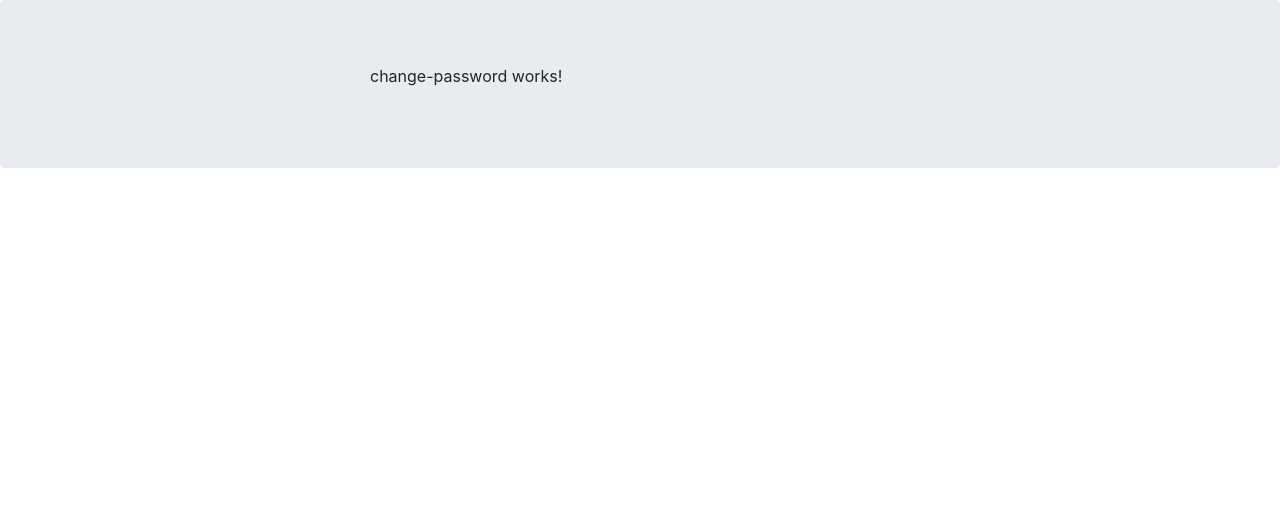
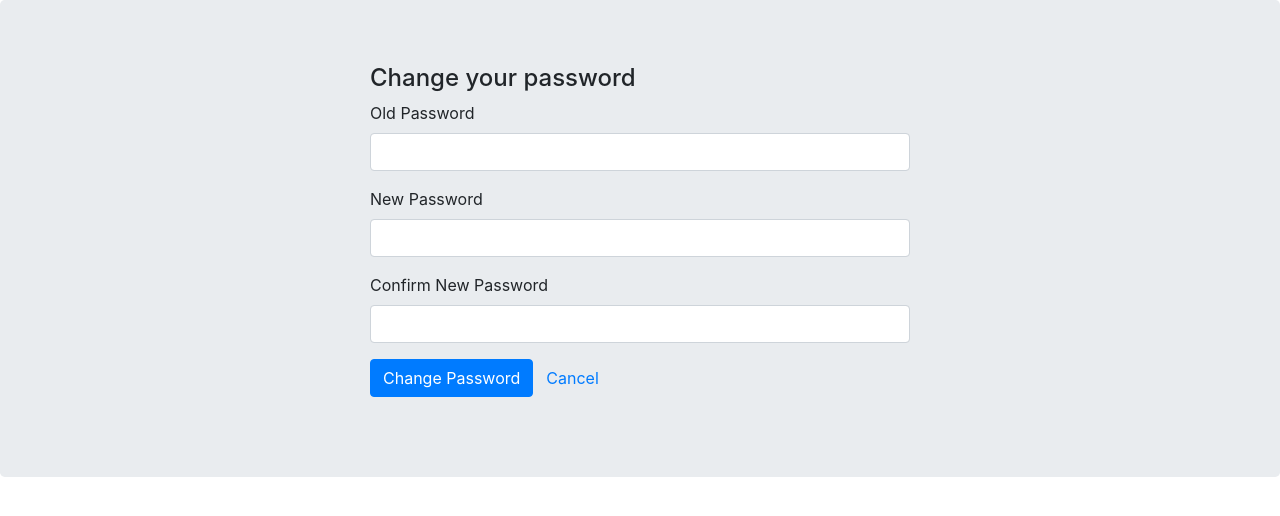
Before and after one commit to michaelBielang/angular-socketIO-chat, an Angular app: page /change-password in a window 1280 px wide. Shown: the top 516 px of the page. Built offline with nearby package versions, Linux system fonts and the light colour scheme; no server answers.

Commit message:
added form

```diff
--- a/src/app/component/change-password/change-password.component.html
+++ b/src/app/component/change-password/change-password.component.html
@@ -1,3 +1,33 @@
-<p>
-  change-password works!
-</p>
+<h4>Change your password</h4>
+<form [formGroup]="newPasswordForm" (ngSubmit)="onSubmit()">
+  <div class="form-group">
+    <label>Old Password</label>
+    <input type="password" formControlName="oldPassword" class="form-control"
+           [ngClass]="{ 'is-invalid': submitted && f.password.errors }"/>
+    <div *ngIf="submitted && f.password.errors" class="invalid-feedback">
+      <div *ngIf="f.password.errors.required">Please enter your old password</div>
+    </div>
+  </div>
+  <div class="form-group">
+    <label>New Password</label>
+    <input type="text" formControlName="newPassword" class="form-control"
+           [ngClass]="{ 'is-invalid': submitted && f.userName.errors }"/>
+    <div *ngIf="submitted && f.userName.errors" class="invalid-feedback">
+      <div *ngIf="f.userName.errors.required">A new password is required</div>
+      <div *ngIf="f.password.errors.minlength">Password must be at least 6 characters</div>
+    </div>
+  </div>
+  <div class="form-group">
+    <label>Confirm New Password</label>
+    <input type="text" formControlName="newPasswordConfirm" class="form-control"
+           [ngClass]="{ 'is-invalid': submitted && f.userName.errors }"/>
+    <div *ngIf="submitted && f.userName.errors" class="invalid-feedback">
+      <div *ngIf="f.userName.errors.required">Please confirm your new password</div>
+    </div>
+  </div>
+
+  <div class="form-group">
+    <button [disabled]="loading" class="btn btn-primary">Change Password</button>
+    <a [routerLink]="['/login']" class="btn btn-link">Cancel</a>
+  </div>
+</form>
--- a/src/app/component/change-password/change-password.component.ts
+++ b/src/app/component/change-password/change-password.component.ts
@@ -1,4 +1,7 @@
 import { Component, OnInit } from '@angular/core';
+import {FormBuilder, FormGroup, Validators} from '@angular/forms';
+import {SocketService} from '../../services/socketService/socket-service.service';
+
 
 @Component({
   selector: 'app-change-password',
@@ -7,9 +10,25 @@ import { Component, OnInit } from '@angular/core';
 })
 export class ChangePasswordComponent implements OnInit {
 
-  constructor() { }
+  newPasswordForm: FormGroup;
+
+
+  constructor(private formBuilder: FormBuilder, private socketService: SocketService) { }
 
   ngOnInit() {
+    this.newPasswordForm = this.formBuilder.group({
+      oldPassword: ['', Validators.required],
+      newPassword: ['', [Validators.required, Validators.minLength(6)]],
+      newPasswordConfirm: ['', [Validators.required]]
+    });
+  }
+
+  get f() {
+    return this.registerForm.controls;
+  }
+
+  onSubmit() {
+    console.log('Now is when validation should take place');
   }
 
 }
```
